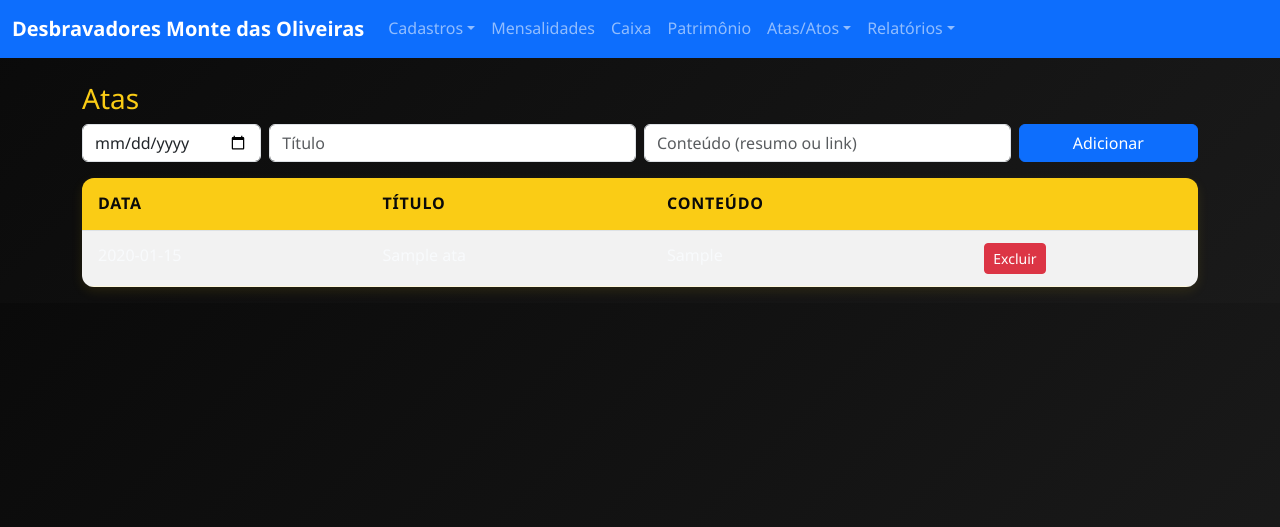
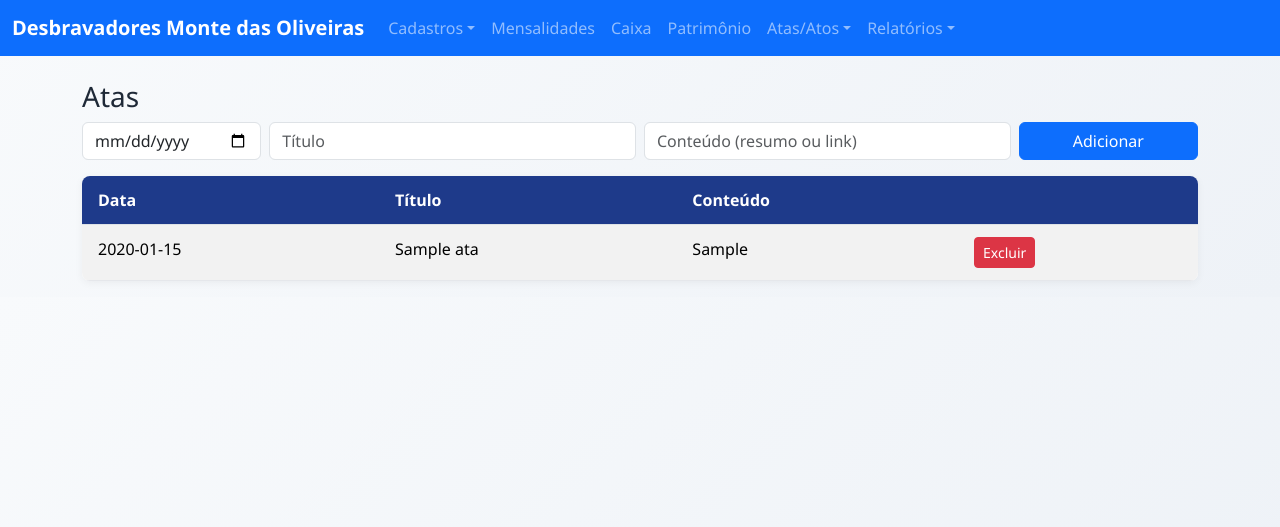
Before and after one commit to matheusnunesdacruz/desbravadores_app_demo, a FastAPI app: page /atas in a window 1280 px wide. Shown: the top 527 px of the page. Run offline with FastAPI, Linux system fonts and the light colour scheme; tables that the repository leaves empty hold one stand-in row (values such as "Sample post"); some libraries are stand-ins or nearby versions.

Commit message:
Update styles.css

```diff
--- a/app/static/styles.css
+++ b/app/static/styles.css
@@ -1,77 +1,48 @@
-/* Fundo com gradiente elegante */
+/* Fundo suave com gradiente */
 body {
-  background: linear-gradient(135deg, #0a0a0a, #1a1a1a);
+  background: linear-gradient(135deg, #f8fafc, #eef2f7);
   font-family: "Segoe UI", Roboto, Helvetica, Arial, sans-serif;
-  color: #facc15; /* Amarelo vibrante */
+  color: #1f2937;
   margin: 0;
   padding: 0;
-  line-height: 1.6;
 }
 
-/* Cartões sofisticados */
+/* Cartões com sombra e animação */
 .card {
   border-radius: 1rem;
-  background: #111; /* Preto suave */
-  box-shadow: 0 4px 12px rgba(250, 204, 21, 0.2);
+  background: #fff;
+  box-shadow: 0 4px 12px rgba(0,0,0,0.1);
   transition: transform 0.2s ease, box-shadow 0.2s ease;
   padding: 1.5rem;
-  color: #facc15;
-  border: 1px solid rgba(250, 204, 21, 0.3);
 }
 
 .card:hover {
-  transform: translateY(-6px);
-  box-shadow: 0 6px 18px rgba(250, 204, 21, 0.4);
+  transform: translateY(-4px);
+  box-shadow: 0 6px 18px rgba(0,0,0,0.15);
 }
 
 /* Tabelas elegantes */
 .table {
-  background: #1a1a1a;
+  background: #fff;
   border-collapse: collapse;
   width: 100%;
-  border-radius: 0.75rem;
+  border-radius: 0.5rem;
   overflow: hidden;
-  box-shadow: 0 4px 12px rgba(250, 204, 21, 0.1);
+  box-shadow: 0 2px 8px rgba(0,0,0,0.05);
 }
 
 .table th {
-  background: #facc15; /* Amarelo */
-  color: #0a0a0a; /* Preto */
+  background: #1e3a8a;
+  color: #fff;
   text-align: left;
-  padding: 0.85rem 1rem;
-  font-weight: bold;
-  text-transform: uppercase;
-  letter-spacing: 0.05em;
+  padding: 0.75rem 1rem;
 }
 
 .table td {
   padding: 0.75rem 1rem;
-  border-bottom: 1px solid rgba(250, 204, 21, 0.15);
-  color: #f8fafc;
-}
-
-.table tr:nth-child(even) {
-  background: #111;
+  border-bottom: 1px solid #e5e7eb;
 }
 
 .table tr:hover {
-  background: rgba(250, 204, 21, 0.1);
-  transition: background 0.2s ease;
+  background: #f1f5f9;
 }
-
-/* Botões */
-.button {
-  background: #facc15;
-  color: #0a0a0a;
-  border: none;
-  border-radius: 0.5rem;
-  padding: 0.6rem 1.2rem;
-  font-weight: bold;
-  cursor: pointer;
-  transition: all 0.2s ease;
-}
-
-.button:hover {
-  background: #ffe55c;
-  box-shadow: 0 4px 10px rgba(250, 204, 21, 0.3);
-}
```
